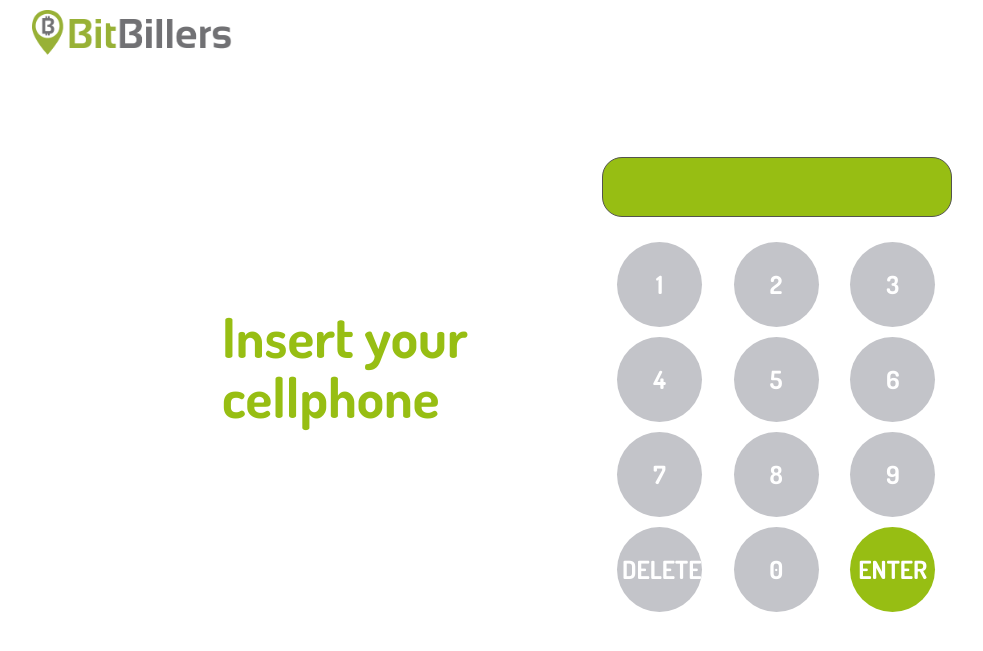
After one commit to pebiantara/bitbillers, a Rails app: page /device/buy in a window 1280 px wide. The commit adds this page. Shown: the top 651 px of the page, without its empty margins (53-1036 px from the left). Run offline with Rails 7, Linux system fonts and the light colour scheme; style sheets or scripts are compiled from the project's sources; parts of the project's set-up code (start-up, migrations or seed data) failed here and were passed over; some libraries are stand-ins or nearby versions; some web fonts are replaced.

Commit message:
atm interface

```diff
--- a/app/assets/stylesheets/plus.css
+++ b/app/assets/stylesheets/plus.css
@@ -655,3 +655,60 @@ h6,
   margin-top:20px;
   font-size:30px;
 }
+
+.box-device{
+  padding-top: 100px;
+}
+.box-device img.logo{
+  width: 400px;
+  margin-top: 50px;
+}
+
+.box-device h1{
+  font-size: 55px;
+  font-weight: bold;
+}
+
+.buy-btn{margin-top: 30px;}
+
+.box-device .btn-lg{
+  width: 300px;
+}
+
+.radius{
+  border-radius: 20px;
+  -webkit-border-radius: 20px;
+}
+.left-logo{
+  margin-top: 10px;
+  width: 200px;
+}
+
+.box-keypad input[type='text']{
+  background: #97be13;
+  color: #fff;
+  font-size: 25px;
+  padding: 10px 10px;
+  height: 60px;
+}
+
+.btn-number{
+  display: block;
+  background: #c3c4c9;
+  color: #fff;
+  padding: 25px 5px 10px 5px;
+  border-radius: 50%;
+  width: 85px;
+  height: 85px;
+  text-align: center;
+  margin-top: 10px;
+  font-size: 25px;
+  font-weight: bold;
+}
+
+.enter{
+  background: #97be13;
+}
+
+.btn-number:hover{text-decoration: none;}
+.insert-cellphone{margin-top: 150px;}
--- a/app/controllers/application_controller.rb
+++ b/app/controllers/application_controller.rb
@@ -7,7 +7,13 @@ class ApplicationController < ActionController::Base
   helper_method :set_login_history
 
   def selected_layout
-    params[:controller].include?('admin') ? 'admin' : 'application'
+    if params[:controller].include?('admin')
+      'admin'
+    elsif params[:controller].include?('device')
+      'device/device'
+    else
+      'application'
+    end
   end
 
   def after_sign_in_path_for(resource_or_scope)
--- /dev/null
+++ b/app/controllers/device/home_controller.rb
@@ -0,0 +1,14 @@
+class Device::HomeController < ApplicationController
+
+  def index
+
+  end
+
+  def buy
+
+  end
+
+  def bitbil
+
+  end
+end
--- /dev/null
+++ b/app/views/device/home/buy.html.erb
@@ -0,0 +1,54 @@
+<div class="container">
+	<div class="col-md-3">
+		<%= image_tag('logo.png', class: 'img-resposive left-logo') %>
+	</div>
+	<div class="clearfix"></div>
+	<div class="box-device">
+		<div class="col-md-4 col-md-offset-2">
+			<h1 class='insert-cellphone'>Insert your cellphone</h1>
+		</div>
+		<div class="col-md-4 box-keypad">
+			<div class="form-group">
+				<input id="screen" type="text" class="form-control radius"></input>
+			</div>
+			<div class="clearfix"></div>
+			<div class="col-md-4">
+        <%= link_to "1", "#", class: "btn-number" %>
+			</div>
+			<div class="col-md-4">
+        <%= link_to "2", "#", class: "btn-number" %>
+			</div>
+			<div class="col-md-4">
+        <%= link_to "3", "#", class: "btn-number" %>
+			</div>
+			<div class="col-md-4">
+        <%= link_to "4", "#", class: "btn-number" %>
+			</div>
+			<div class="col-md-4">
+        <%= link_to "5", "#", class: "btn-number" %>
+			</div>
+			<div class="col-md-4">
+        <%= link_to "6", "#", class: "btn-number" %>
+			</div>
+			<div class="col-md-4">
+        <%= link_to "7", "#", class: "btn-number" %>
+			</div>
+			<div class="col-md-4">
+        <%= link_to "8", "#", class: "btn-number" %>
+			</div>
+			<div class="col-md-4">
+        <%= link_to "9", "#", class: "btn-number" %>
+			</div>
+			<div class="col-md-4">
+        <%= link_to "DELETE", "#", class: "btn-number btn-delete" %>
+			</div>
+			<div class="col-md-4">
+        <%= link_to "0", "#", class: "btn-number" %>
+			</div>
+			<div class="col-md-4">
+        <%= link_to "ENTER", "#", class: "btn-number enter" %>
+			</div>
+
+		</div>
+	</div>
+</div>
--- /dev/null
+++ b/app/views/layouts/device/device.html.erb
@@ -0,0 +1,14 @@
+<!DOCTYPE html>
+<html>
+<head>
+	<title>Bitbillers</title>
+	<link href='//fonts.googleapis.com/css?family=Dosis:400,200,300,600,700,800' rel='stylesheet' type='text/css'>
+	<%= stylesheet_link_tag    'application', media: 'all', 'data-turbolinks-track' => true %>
+	<%= csrf_meta_tags %>
+</head>
+<body>
+	<%= yield %>
+	<%= javascript_include_tag 'application', 'data-turbolinks-track' => true %>
+	<%= yield :javascripts %>
+</body>
+</html>
--- a/config/routes.rb
+++ b/config/routes.rb
@@ -31,4 +31,10 @@ Rails.application.routes.draw do
       end
     end
   end
+
+  namespace :device do
+    root "home#index"
+    get "buy" => "home#buy", as: :buy
+    get "bitbil" => "home#bitbil", as: :bitbil
+  end
 end
```
Also changed, not shown: app/views/device/home/bitbil.html.erb (added, +54 -0 lines), app/views/device/home/index.html.erb (added, +7 -0 lines).
